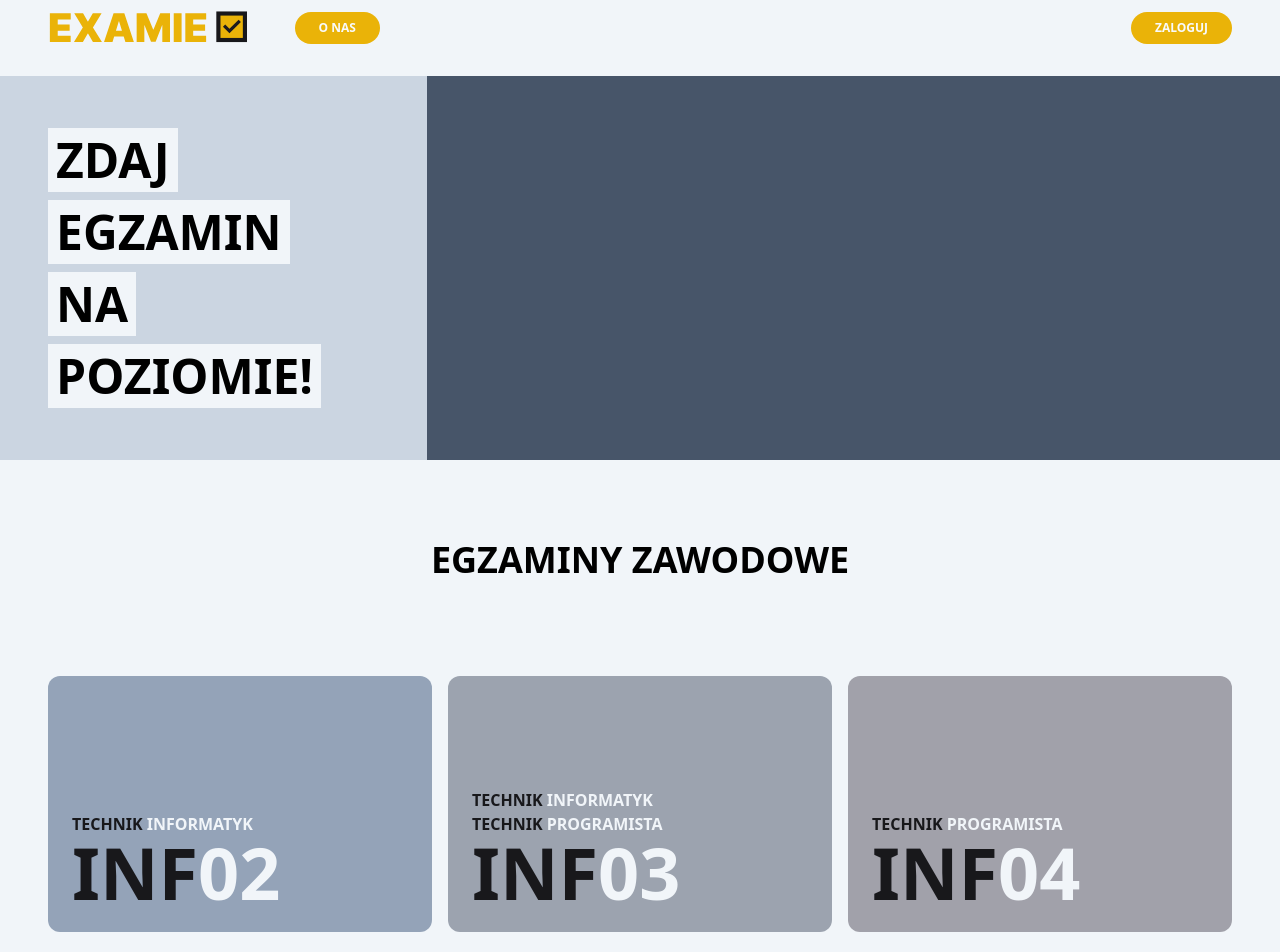
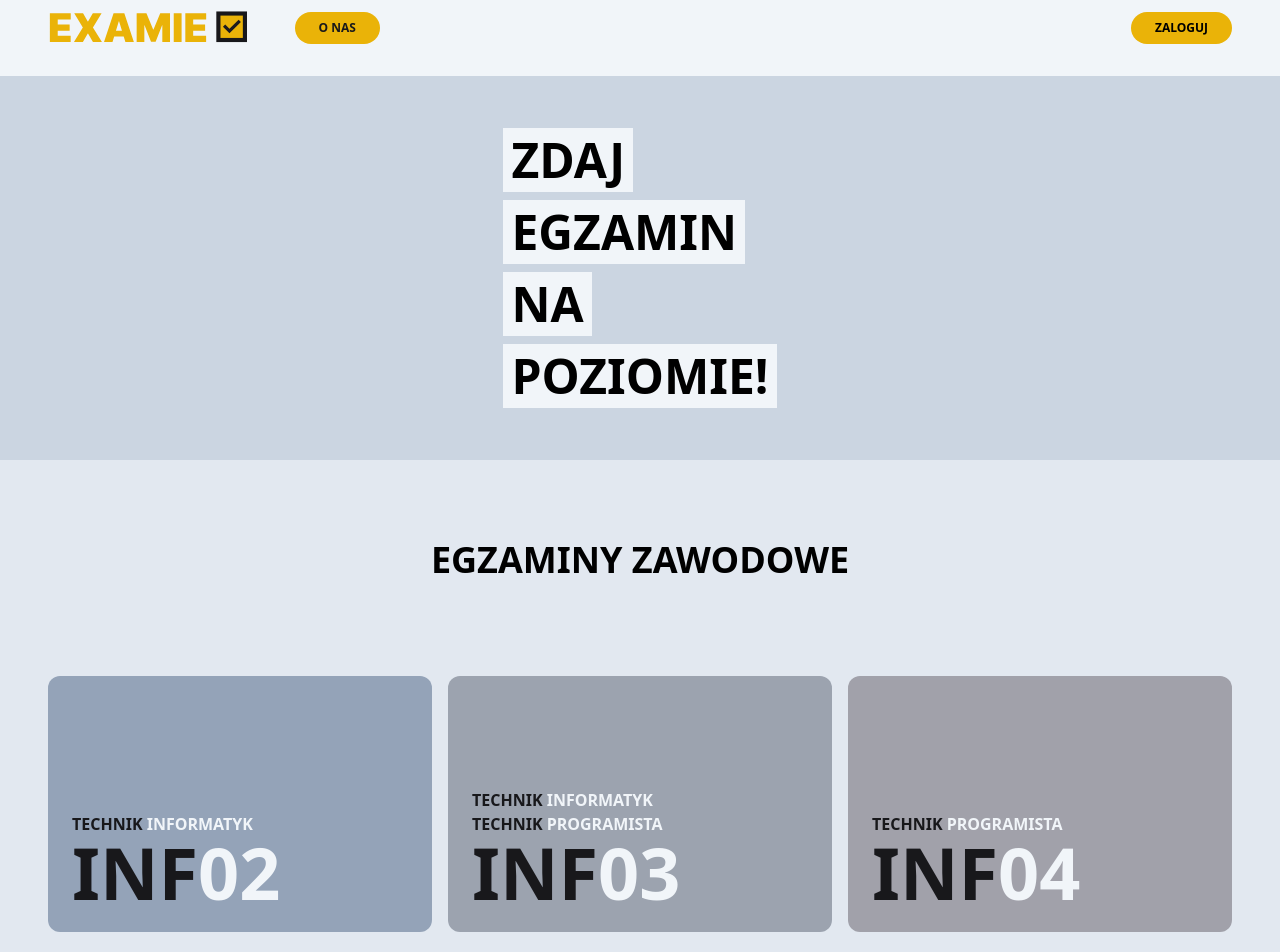
Before and after one commit to Kolumna/Examie, a React (Vite) app: page / in a window 1280 px wide. Shown: the part 20-972 px from the top of the page. Built offline with nearby package versions, Linux system fonts and the light colour scheme.

Commit message:
home page fix

```diff
--- a/src/components/elements/Header.jsx
+++ b/src/components/elements/Header.jsx
@@ -11,14 +11,14 @@ export default function Header() {
           </Link>
           <div className="flex items-center">
             <Link to="o-nas">
-              <button className="bg-yellow-500 hover:bg-yellow-600 transition-all duration-300 p-2 px-6 text-xs rounded-full text-slate-50 font-black">
+              <button className="bg-yellow-500 hover:bg-yellow-400 transition-all duration-300 p-2 px-6 text-xs rounded-full text-zinc-900 font-black">
                 O NAS
               </button>
             </Link>
           </div>
         </div>
         <div className="flex items-center">
-          <button className="bg-yellow-500 hover:bg-yellow-600 transition-all duration-300 p-2 px-6 text-xs rounded-full text-slate-50 font-black">
+          <button className="bg-yellow-500 hover:bg-yellow-400 transition-all duration-300 p-2 px-6 text-xs rounded-full text-zinc-90 font-black">
             ZALOGUJ
           </button>
         </div>
--- a/src/components/elements/home/Banner.jsx
+++ b/src/components/elements/home/Banner.jsx
@@ -1,14 +1,15 @@
 export default function App() {
   return (
-    <section className="bg-slate-300 w-full h-96 flex items-center justify-between">
-      <div className="px-12 max-w-7xl flex flex-col items-start gap-2">
-        <div className="bg-slate-100 p-2 text-5xl font-black">ZDAJ</div>
-        <div className="bg-slate-100 p-2 text-5xl font-black">EGZAMIN</div>
-        <div className="bg-slate-100 p-2 text-5xl font-black">NA</div>
-        <div className="bg-slate-100 p-2 text-5xl font-black">POZIOMIE!</div>
-      </div>
-      <div className="bg-slate-600 w-2/3 h-full px-12 flex items-center justify-end gap-12">
-        {/* <button className="w-72 h-48 flex justify-center flex-col items-center gap-8 bg-yellow-500 hover:bg-yellow-600 transition-all duration-300 rounded-xl font-black text-3xl">
+    <section className="bg-slate-300 ">
+      <section className="w-full h-96 flex items-center justify-between">
+        <div className="max-w-7xl mx-auto flex flex-col items-start gap-2">
+          <div className="bg-slate-100 p-2 text-5xl font-black">ZDAJ</div>
+          <div className="bg-slate-100 p-2 text-5xl font-black">EGZAMIN</div>
+          <div className="bg-slate-100 p-2 text-5xl font-black">NA</div>
+          <div className="bg-slate-100 p-2 text-5xl font-black">POZIOMIE!</div>
+        </div>
+        {/* <div className="bg-slate-600 max-w-7xl mx-auto w-2/3 h-full flex items-center justify-end gap-12">
+           <button className="w-72 h-48 flex justify-center flex-col items-center gap-8 bg-yellow-500 hover:bg-yellow-600 transition-all duration-300 rounded-xl font-black text-3xl">
           <div className="w-18 h-18">
             <img src="https://img.icons8.com/external-phatplus-lineal-color-phatplus/64/null/external-practice-online-courses-phatplus-lineal-color-phatplus.png" />
           </div>
@@ -25,8 +26,9 @@ export default function App() {
             <img src="https://img.icons8.com/external-phatplus-lineal-color-phatplus/64/null/external-file-online-courses-phatplus-lineal-color-phatplus.png" />
           </div>
           <span className="text-slate-100">ARKUSZE</span>
-        </button> */}
-      </div>
+        </button>
+        </div> */}
+      </section>
     </section>
   );
 }
--- a/src/components/elements/home/Section.jsx
+++ b/src/components/elements/home/Section.jsx
@@ -28,7 +28,7 @@ export default function Section(props) {
           )}
         </div>
         <div className="p-12">
-          <button className="bg-slate-300 hover:bg-slate-400 transition-all duration-300 p-4 px-12 rounded-full font-black">
+          <button className="bg-slate-400 text-slate-100 hover:bg-slate-500 transition-all duration-300 p-4 px-12 rounded-full font-black">
             WIĘCEJ
           </button>
         </div>
--- a/src/pages/Home.jsx
+++ b/src/pages/Home.jsx
@@ -1,14 +1,7 @@
 import Banner from "../components/elements/home/Banner";
 import Section from "../components/elements/home/Section";
 
-export default function Home(props) {
-  return (
-    <>
-      <Banner />
-      <Section
-        className="bg-slate-100"
-        label="EGZAMINY ZAWODOWE"
-        kafle={[
+const egzaminyZawodowe = [
   {
     nrKwalifikacji: "02",
     kwalifikacje: { name: ["INFORMATYK"] },
@@ -24,12 +17,26 @@ export default function Home(props) {
     kwalifikacje: { name: ["PROGRAMISTA"] },
     color: "bg-zinc-400",
   },
-        ]}
+  {
+    nrKwalifikacji: "05",
+    kwalifikacje: { name: ["TEST"] },
+    color: "bg-green-400",
+  },
+];
+
+export default function Home(props) {
+  return (
+    <>
+      <Banner />
+      <Section
+        className="bg-slate-200"
+        label="EGZAMINY ZAWODOWE"
+        kafle={egzaminyZawodowe.slice(0, 3).map((kafel) => kafel)}
         inf
         technik
       />
       <Section
-        className="bg-slate-200"
+        className="bg-slate-100"
         label="MATURKA Z INFY"
         content="JUŻ WKRÓTCE!"
       />
```
Lines whose indentation alone changed are shown as unchanged.
